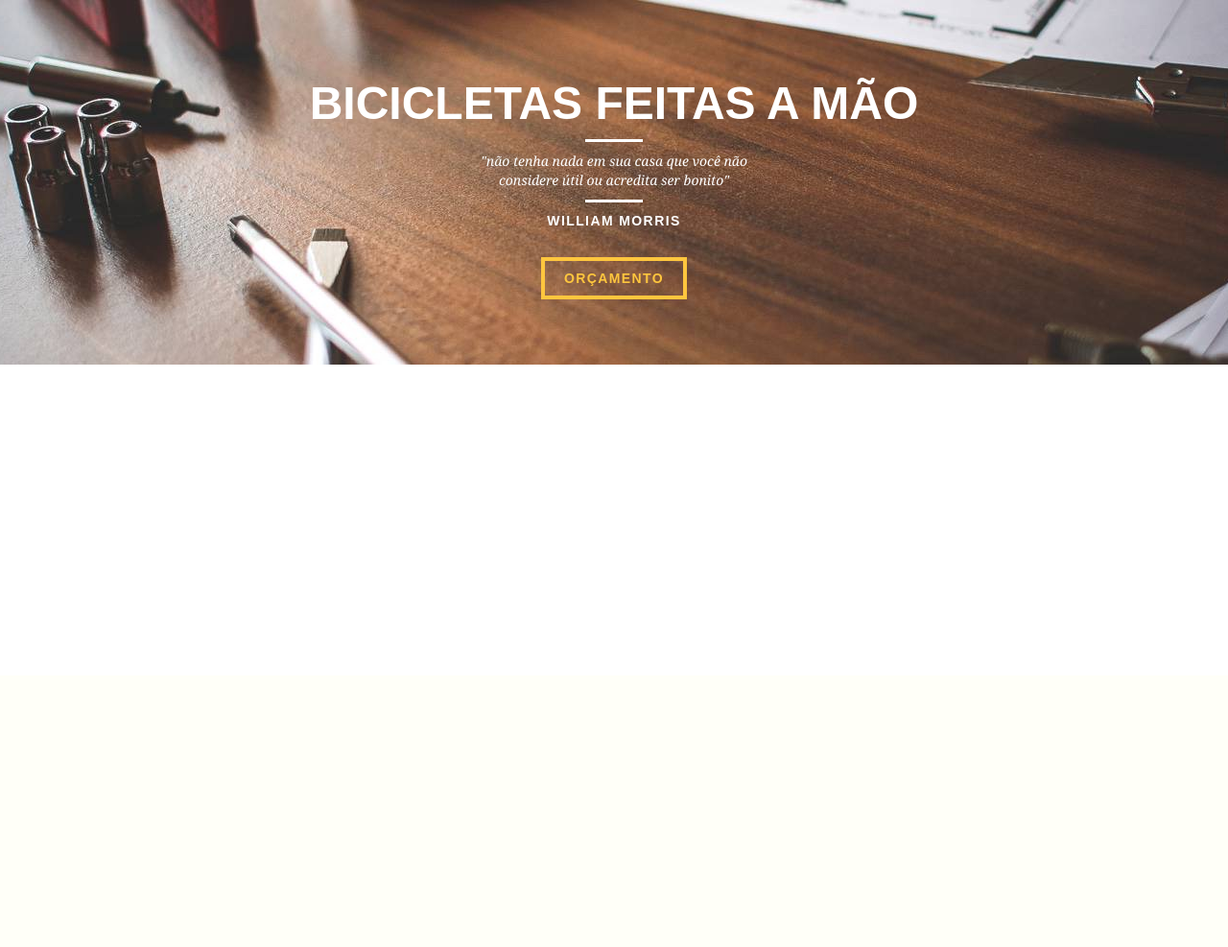
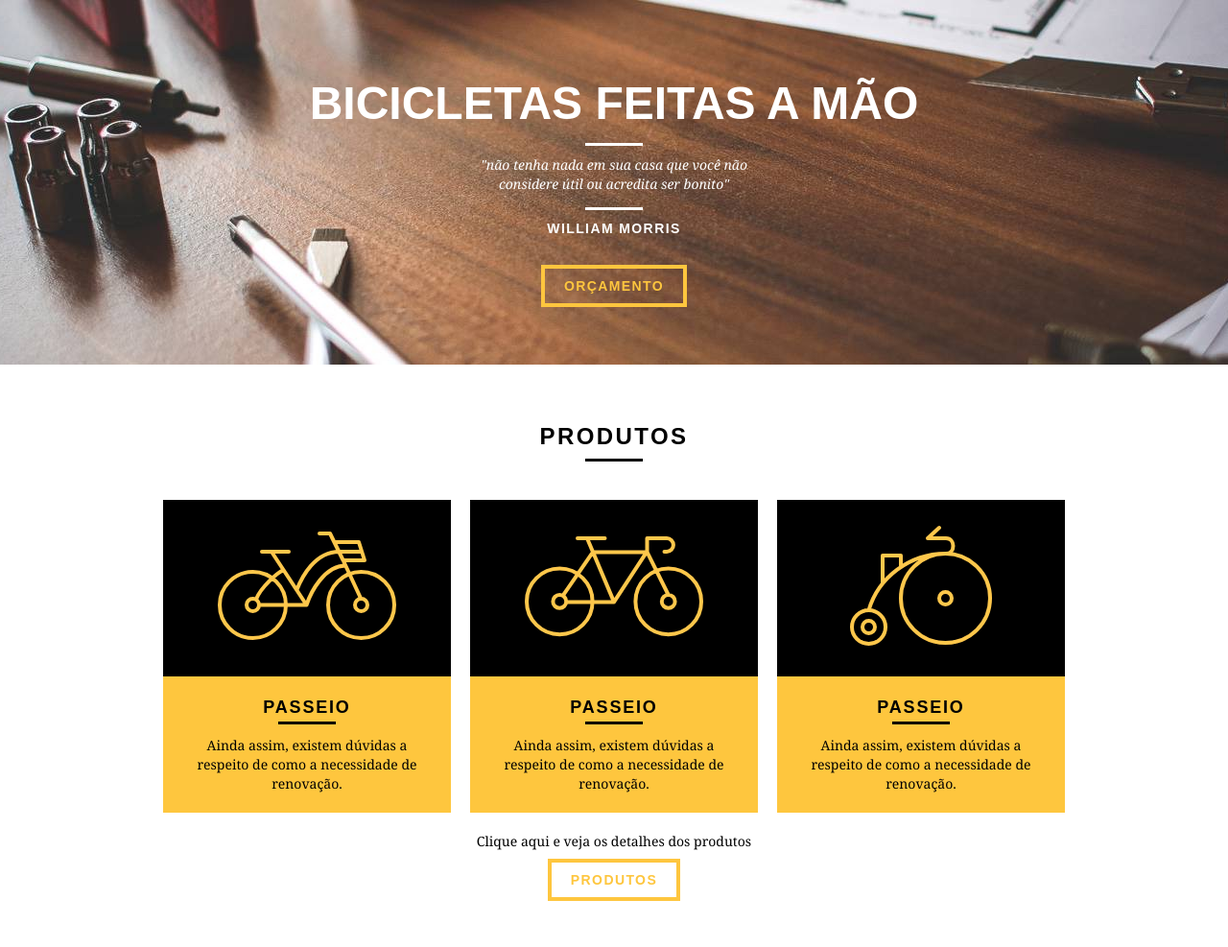
Before and after one commit to jeffnoronha1/bikcraft, a PHP site: page / in a window 1280 px wide. Shown: the part 96-1083 px from the top of the page at 96% size. Before the commit the page ends 476 px from the top, so only its background shows below. Run offline with PHP 8.4, Linux system fonts and the light colour scheme.

Commit message:
Estilizado dobra de produtos e cta produtos na home

```diff
--- a/web/css/style.css
+++ b/web/css/style.css
@@ -20,15 +20,41 @@ p {
   letter-spacing: 0.1em;
 }
 
-.btn:hover{
-    color: #fff;
-    border-color: #fff;
+.btn:hover {
+  color: #fff;
+  border-color: #fff;
+}
+
+.btn.btn-preto:hover {
+  color: #000;
+  border-color: #000;
+}
+
+.subtitulo {
+  font-size: 24px;
+  font-weight: bold;
+  line-height: 30px;
+  letter-spacing: 0.1em;
+  color: #000;
+  text-transform: uppercase;
+  text-align: center;
+  margin-bottom: 40px;
+}
+
+.subtitulo:after {
+  content: " ";
+  display: block;
+  width: 60px;
+  height: 3px;
+  background: #000;
+  margin: 8px auto;
 }
 
 /* HEADER */
 
 .header {
   position: fixed;
+  z-index: 10;
   top: 0;
   width: 100%;
   background: #fec63e;
@@ -90,13 +116,13 @@ p {
 }
 
 .quote-externo p:before,
-p:after {
+.quote-externo p:after {
   content: " ";
   display: block;
   width: 60px;
   height: 3px;
   background: #fff;
-  margin: 10px auto 10px auto;
+  margin: 14px auto 10px auto;
 }
 
 .quote-externo cite {
@@ -105,3 +131,51 @@ p:after {
   font-size: 14px;
   letter-spacing: 0.1em;
 }
+
+/* PRODUTOS */
+
+.produtos {
+  padding: 60px 0;
+}
+
+.produtos_lista li {
+  background: #fec63e;
+  text-align: center;
+}
+
+.produtos_lista li h3 {
+  font-weight: bold;
+  font-size: 18px;
+  line-height: 25px;
+  text-transform: uppercase;
+  letter-spacing: 0.1em;
+  margin-top: 20px;
+}
+
+.produtos_lista li h3:after {
+  content: " ";
+  display: block;
+  width: 60px;
+  height: 3px;
+  background: #000;
+  margin: 2px auto;
+}
+
+.produtos_lista li p {
+  padding: 10px 20px 20px 20px;
+}
+
+.produtos_icone {
+  background: #000;
+  padding: 20px;
+}
+
+.cta_produtos{
+  padding-top: 20px;
+  text-align: center;
+  clear: both;
+}
+
+.cta_produtos p {
+  margin-bottom: 20px;
+}
--- a/web/index.html
+++ b/web/index.html
@@ -1,5 +1,6 @@
 <!DOCTYPE html>
 <html lang="pt-br">
+
 <head>
 	<meta charset="UTF-8">
 	<meta http-equiv="X-UA-Compatible" content="IE=edge">
@@ -10,6 +11,7 @@
 	<link rel="stylesheet" href="/web/css/style.css">
 	<title>Document</title>
 </head>
+
 <body>
 
 	<header class="header">
@@ -36,8 +38,43 @@
 				<p>"não tenha nada em sua casa que você não considere útil ou acredita ser bonito"</p>
 				<cite>WILLIAM MORRIS</cite>
 			</blockquote>
-			<a href="protudos.html" class="btn">Orçamento</a>
+			<a href="produtos.html" class="btn">Orçamento</a>
+		</div>
+	</section>
+
+	<section class="produtos container">
+		<h2 class="subtitulo">Produtos</h2>
+		<ul class="produtos_lista">
+			<li class="grid-1-3">
+				<div class="produtos_icone">
+					<img src="/web/img/produtos/passeio.svg" alt="Bikcraft Passeio">
+				</div>
+				<h3>Passeio</h3>
+				<p>Ainda assim, existem dúvidas a respeito de como a necessidade de renovação.</p>
+			</li>
+
+			<li class="grid-1-3">
+				<div class="produtos_icone">
+					<img src="/web/img/produtos/esporte.svg" alt="Bikcraft Esporte">
+				</div>
+				<h3>Passeio</h3>
+				<p>Ainda assim, existem dúvidas a respeito de como a necessidade de renovação.</p>
+			</li>
+
+			<li class="grid-1-3">
+				<div class="produtos_icone">
+					<img src="/web/img/produtos/retro.svg" alt="Bikcraft Retro">
+				</div>
+				<h3>Passeio</h3>
+				<p>Ainda assim, existem dúvidas a respeito de como a necessidade de renovação.</p>
+			</li>
+		</ul>
+
+		<div class="cta_produtos">
+			<p>Clique aqui e veja os detalhes dos produtos</p>
+			<a href="produtos.html" class="btn btn-preto">Produtos</a>
 		</div>
 	</section>
 </body>
+
 </html>
```
